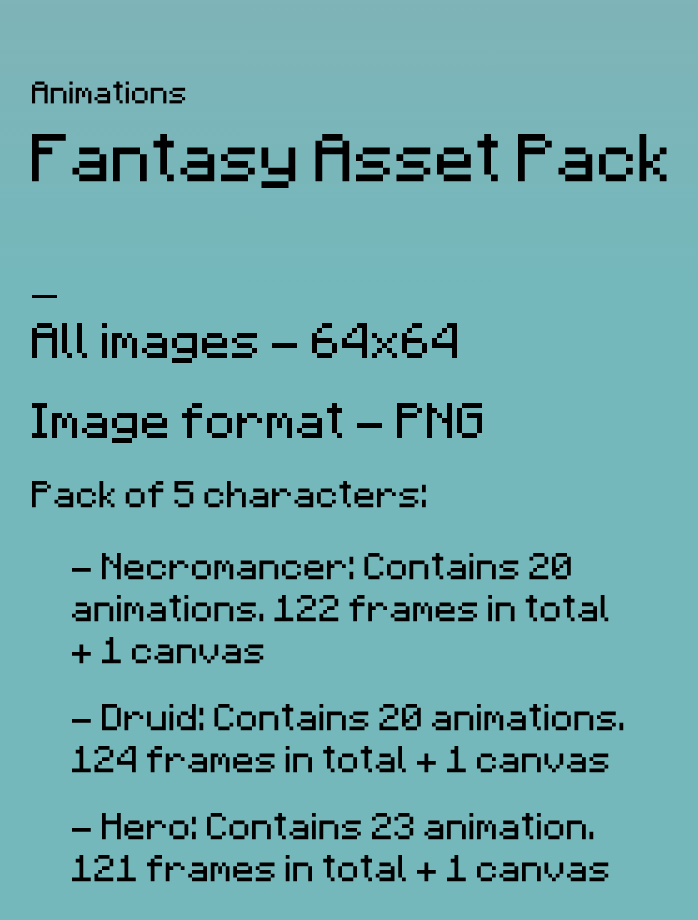
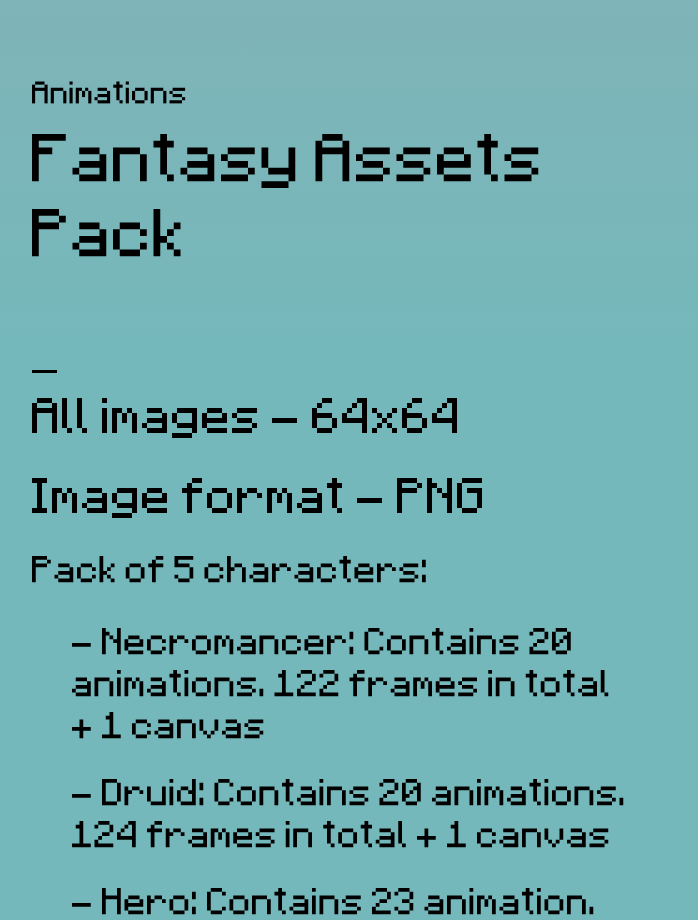
Before and after one commit to pursentiy/warcraftAsset, a plain HTML site: page html/index.html in a window 1280 px wide. Shown: the part 1260-2180 px from the top of the page, without its empty margins (268-966 px from the left). Drawn offline with Linux system fonts and the light colour scheme; no server answers.

Commit message:
Update index.html

```diff
--- a/html/index.html
+++ b/html/index.html
@@ -99,7 +99,7 @@
                 <div class="gradient"></div>
                 <div class="text">
                     <p class="aboveHead">Animations</p>
-                    <p class="head">Fantasy Asset Pack</p>
+                    <p class="head">Fantasy Assets Pack</p>
                 </div>
             </div>
             <div class="mainContent">
```
